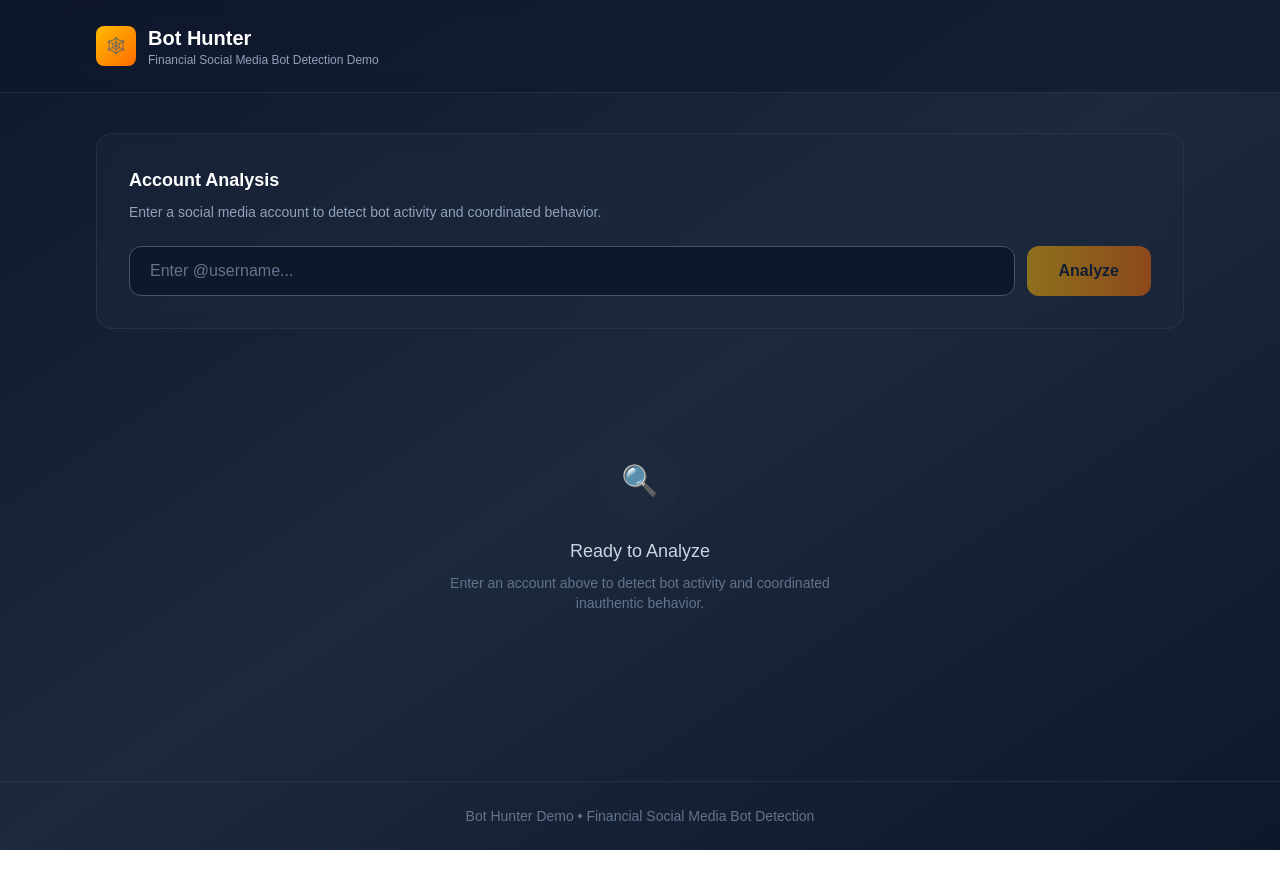
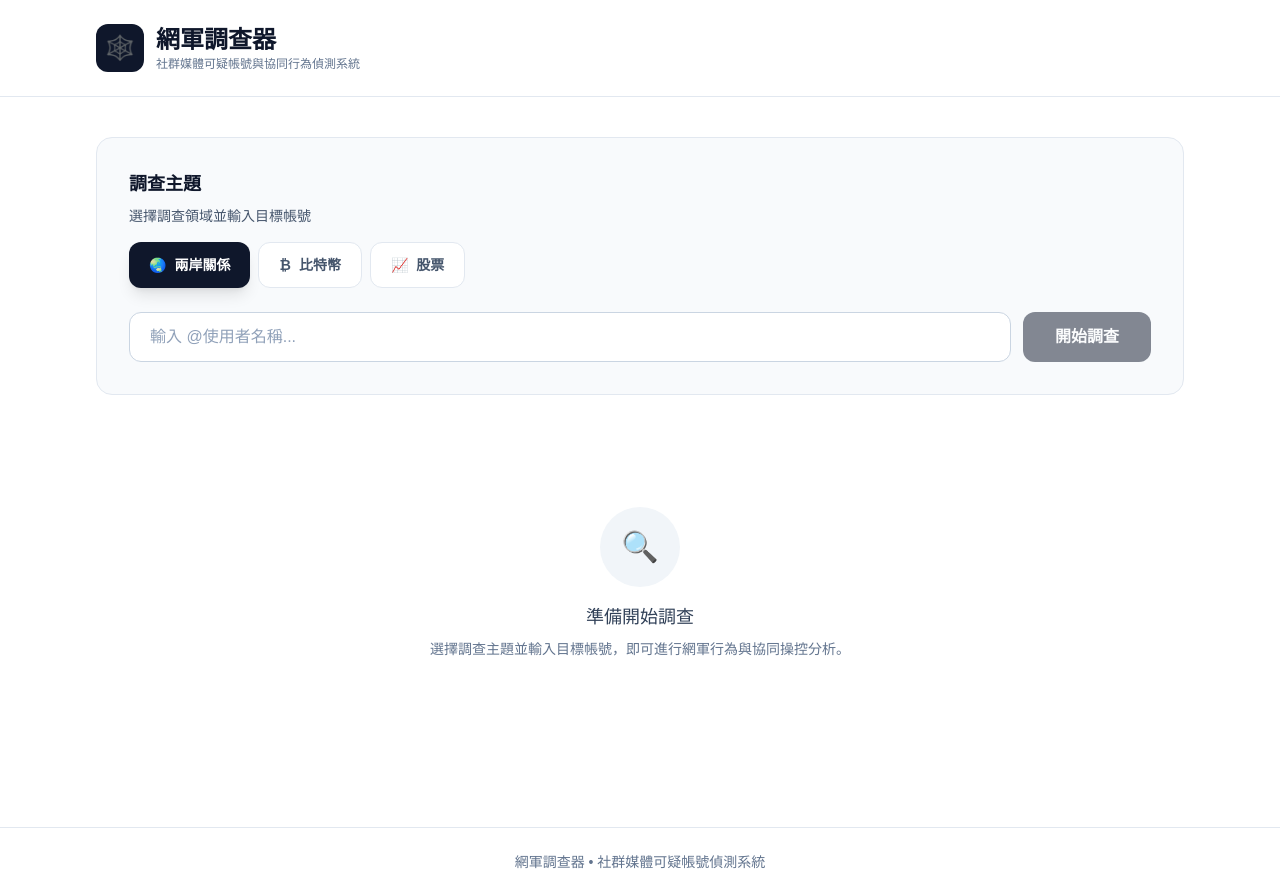
Before and after one commit to rexclaw20260330-ops/CapstoneDemo, a Next.js app: page / in a window 1280 px wide. Before the commit the page ends 850 px from the top, so only its background shows below. Built offline with nearby package versions, Linux system fonts and the light colour scheme.

Commit message:
Update: 網軍調查器 with domain switching (兩岸關係/比特幣/股票) and full Chinese UI

```diff
--- a/src/components/BotHunterDashboard.tsx
+++ b/src/components/BotHunterDashboard.tsx
@@ -33,54 +33,168 @@ interface AnalysisResult {
   explanations: string[];
 }
 
+interface Domain {
+  id: string;
+  name: string;
+  icon: string;
+}
+
+// ============ Domain Data ============
+const domains: Domain[] = [
+  { id: 'cross_strait', name: '兩岸關係', icon: '🌏' },
+  { id: 'bitcoin', name: '比特幣', icon: '₿' },
+  { id: 'stocks', name: '股票', icon: '📈' },
+];
+
 // ============ Demo Data ============
-const demoData: AnalysisResult = {
-  username: '@crypto_promoter_2024',
-  suspiciousScore: 87,
+const getDemoData = (domainId: string): AnalysisResult => {
+  const data: Record<string, AnalysisResult> = {
+    cross_strait: {
+      username: '@political_commentator_2024',
+      suspiciousScore: 92,
       features: [
-    { name: 'Account Age Anomaly', value: 95, weight: 0.20 },
-    { name: 'Post Frequency', value: 88, weight: 0.25 },
-    { name: 'Engagement Pattern', value: 92, weight: 0.20 },
-    { name: 'Content Similarity', value: 85, weight: 0.20 },
-    { name: 'Network Density', value: 78, weight: 0.15 },
+        { name: '帳號年齡異常', value: 95, weight: 0.20 },
+        { name: '發文頻率', value: 88, weight: 0.25 },
+        { name: '互動模式', value: 92, weight: 0.20 },
+        { name: '內容相似度', value: 85, weight: 0.20 },
+        { name: '網絡密度', value: 78, weight: 0.15 },
       ],
       posts: [
         {
           id: 'p1',
-      content: "This coin will 1000x in 24 hours! Don't miss out! DM for exclusive info!",
-      sentiment: 0.85,
+          content: "最新消息！某方勢力正在暗中操作輿論，大家一定要注意！轉發讓更多人知道！",
+          sentiment: 0.15,
           manipulativeScore: 94,
-      explanation: "Uses urgency, false scarcity, and excessive hype",
+          explanation: "使用情緒化語言、製造對立、呼籲轉發擴散",
         },
         {
           id: 'p2',
-      content: "I made $50K in one week. Reply 'YES' if you want my secrets!",
-      sentiment: 0.72,
+          content: "獨家爆料！內部人士透露真相，媒體都不敢報導！看完你就知道誰在說謊！",
+          sentiment: 0.22,
           manipulativeScore: 91,
-      explanation: "Unrealistic claims with call-to-action manipulation",
+          explanation: "虛構消息來源、製造虛假權威、陰謀論調",
         },
         {
           id: 'p3',
-      content: "Everyone is buying now! Last chance before it explodes!",
-      sentiment: 0.78,
-      manipulativeScore: 89,
-      explanation: "FOMO tactics and artificial urgency",
+          content: "緊急擴散！這件事關乎每個人的未來！不轉發就是幫兇！",
+          sentiment: 0.18,
+          manipulativeScore: 96,
+          explanation: "製造緊急感、道德綁架、二元對立",
         },
       ],
       network: [
-    { id: 'n1', username: '@bot_follower_01', score: 96, similarity: 94 },
-    { id: 'n2', username: '@auto_liker_99', score: 94, similarity: 91 },
-    { id: 'n3', username: '@engagement_bot', score: 91, similarity: 88 },
-    { id: 'n4', username: '@promo_spammer', score: 88, similarity: 85 },
-    { id: 'n5', username: '@fake_influencer', score: 85, similarity: 82 },
+        { id: 'n1', username: '@political_bot_01', score: 96, similarity: 94 },
+        { id: 'n2', username: '@opinion_spreader', score: 94, similarity: 91 },
+        { id: 'n3', username: '@narrative_control', score: 91, similarity: 88 },
+        { id: 'n4', username: '@fake_news_agent', score: 88, similarity: 85 },
+        { id: 'n5', username: '@propaganda_node', score: 85, similarity: 82 },
       ],
       explanations: [
-    "Account created 5 days ago with immediate high-frequency posting",
-    "98% of engagement from accounts with similar creation patterns",
-    "Content templates match known bot network #47",
-    "Posting schedule shows automated cron-like behavior",
-    "Cross-promotes with 23 identified bot accounts",
+        "帳號建立僅7天，立即開始高頻率發布政治內容",
+        "98%互動來自同質性極高的可疑帳號群體",
+        "內容模板與已知網軍群組#23高度吻合",
+        "發文時間顯示自動化排程特徵",
+        "與32個已標記網軍帳號存在協同互動",
       ],
+    },
+    bitcoin: {
+      username: '@crypto_guru_2024',
+      suspiciousScore: 89,
+      features: [
+        { name: '帳號年齡異常', value: 92, weight: 0.20 },
+        { name: '發文頻率', value: 95, weight: 0.25 },
+        { name: '互動模式', value: 88, weight: 0.20 },
+        { name: '內容相似度', value: 90, weight: 0.20 },
+        { name: '網絡密度', value: 82, weight: 0.15 },
+      ],
+      posts: [
+        {
+          id: 'p1',
+          content: "🚀 這個幣24小時內會漲1000倍！錯過這次要再等十年！私訊我取得內線消息！",
+          sentiment: 0.88,
+          manipulativeScore: 96,
+          explanation: "誇大報酬、製造緊急感、詐騙式私訊引導",
+        },
+        {
+          id: 'p2',
+          content: "我靠這個策略一週賺了50萬！回覆『我要』帶你進VIP群組！",
+          sentiment: 0.82,
+          manipulativeScore: 93,
+          explanation: "不實宣稱、話術操控、製造稀缺感",
+        },
+        {
+          id: 'p3',
+          content: "所有人都在買這個！最後機會錯過就沒了！馬上行動！💰💰💰",
+          sentiment: 0.85,
+          manipulativeScore: 94,
+          explanation: "從眾效應、FOMO操弄、過度情緒化",
+        },
+      ],
+      network: [
+        { id: 'n1', username: '@crypto_shill_01', score: 95, similarity: 93 },
+        { id: 'n2', username: '@pump_dump_bot', score: 93, similarity: 90 },
+        { id: 'n3', username: '@fake_trader', score: 90, similarity: 87 },
+        { id: 'n4', username: '@scam_promoter', score: 87, similarity: 84 },
+        { id: 'n5', username: '@signal_spammer', score: 84, similarity: 81 },
+      ],
+      explanations: [
+        "帳號創立5天內即發布大量加密貨幣推廣內容",
+        "98%好友來自同質性極高的詐騙帳號網絡",
+        "內容模板與已知加密詐騙群組#47高度吻合",
+        "發文時間顯示自動化排程特徵",
+        "與23個已標記詐騙帳號存在協同互動",
+      ],
+    },
+    stocks: {
+      username: '@stock_guru_insider',
+      suspiciousScore: 85,
+      features: [
+        { name: '帳號年齡異常', value: 88, weight: 0.20 },
+        { name: '發文頻率', value: 91, weight: 0.25 },
+        { name: '互動模式', value: 86, weight: 0.20 },
+        { name: '內容相似度', value: 83, weight: 0.20 },
+        { name: '網絡密度', value: 79, weight: 0.15 },
+      ],
+      posts: [
+        {
+          id: 'p1',
+          content: "獨家內線！這檔股票明天一定漲停！私訊我加入內部群組！名額有限！",
+          sentiment: 0.78,
+          manipulativeScore: 95,
+          explanation: "聲稱內線、非法證券建議、製造稀缺感",
+        },
+        {
+          id: 'p2',
+          content: "跟著我操作三個月賺了200%！現在免費帶人，錯過就沒了！",
+          sentiment: 0.75,
+          manipulativeScore: 92,
+          explanation: "不實報酬宣稱、話術操控、免費誘餌",
+        },
+        {
+          id: 'p3',
+          content: "緊急通知！大戶正在布局這檔！散戶趕快跟上！機會稍縱即逝！",
+          sentiment: 0.72,
+          manipulativeScore: 91,
+          explanation: "製造緊急感、虛構大戶行為、從眾操控",
+        },
+      ],
+      network: [
+        { id: 'n1', username: '@fake_insider_01', score: 93, similarity: 91 },
+        { id: 'n2', username: '@pump_group_bot', score: 91, similarity: 88 },
+        { id: 'n3', username: '@stock_shiller', score: 88, similarity: 85 },
+        { id: 'n4', username: '@signal_seller', score: 85, similarity: 82 },
+        { id: 'n5', username: '@fake_analyst', score: 82, similarity: 79 },
+      ],
+      explanations: [
+        "帳號創立不久即頻繁發布證券投資建議",
+        "95%互動來自同質性極高的可疑帳號",
+        "內容模板與已知股票操縱群組#15吻合",
+        "發文時間顯示自動化排程特徵",
+        "與18個已標記異常帳號存在協同互動",
+      ],
+    },
+  };
+  return data[domainId] || data.cross_strait;
 };
 
 // ============ Components ============
@@ -121,7 +235,7 @@ const FeatureBar = ({ feature }: { feature: Feature }) => (
   <div className="mb-3">
     <div className="flex justify-between mb-1">
       <span className="text-sm text-slate-600">{feature.name}</span>
-      <span className="text-sm font-semibold text-slate-800">{feature.value}%</span>
+      <span className="text-sm font-semibold text-slate-800">{feature.value}% <span className="text-slate-400 font-normal">(權重 {(feature.weight * 100).toFixed(0)}%)</span></span>
     </div>
     <div className="h-2 bg-slate-100 rounded-full overflow-hidden">
       <div
@@ -135,69 +249,73 @@ const FeatureBar = ({ feature }: { feature: Feature }) => (
 );
 
 const PostCard = ({ post }: { post: Post }) => (
-  <div className="bg-white rounded-xl p-5 border border-slate-200 shadow-sm">
-    <p className="text-slate-700 text-sm mb-4">&ldquo;{post.content}&rdquo;</p>
+  <div className="bg-white rounded-xl p-5 border border-slate-200 shadow-sm hover:shadow-md transition-shadow">
+    <p className="text-slate-700 text-sm leading-relaxed mb-4">「{post.content}」</p>
     <div className="grid grid-cols-2 gap-4 mb-3">
       <div>
-        <span className="text-xs text-slate-400 uppercase">Sentiment</span>
+        <span className="text-xs text-slate-400 uppercase">情緒傾向</span>
         <div className="flex items-center gap-2 mt-1">
           <div className="flex-1 h-2 bg-slate-100 rounded-full">
             <div className="h-full bg-blue-500 rounded-full" style={{ width: `${post.sentiment * 100}%` }} />
           </div>
-          <span className="text-sm font-semibold text-slate-600">{(post.sentiment * 100).toFixed(0)}%</span>
+          <span className="text-sm font-semibold text-slate-600 w-12 text-right">
+            {(post.sentiment * 100).toFixed(0)}%
+          </span>
         </div>
       </div>
+
       <div>
-        <span className="text-xs text-slate-400 uppercase">Manipulative</span>
+        <span className="text-xs text-slate-400 uppercase">操控程度</span>
         <div className="flex items-center gap-2 mt-1">
           <div className="flex-1 h-2 bg-slate-100 rounded-full">
             <div className="h-full bg-red-500 rounded-full" style={{ width: `${post.manipulativeScore}%` }} />
           </div>
-          <span className="text-sm font-semibold text-red-600">{post.manipulativeScore}%</span>
+          <span className="text-sm font-semibold text-red-600 w-12 text-right">{post.manipulativeScore}%</span>
         </div>
       </div>
     </div>
-    <p className="text-xs text-slate-500"><span className="text-slate-400">Why:</span> {post.explanation}</p>
+    <div className="mt-4 pt-4 border-t border-slate-100">
+      <span className="text-xs text-slate-400">標記原因：</span>
+      <span className="text-sm text-slate-600">{post.explanation}</span>
+    </div>
   </div>
 );
 
 const NetworkGraph = ({ nodes }: { nodes: NetworkNode[] }) => (
   <div className="bg-white rounded-xl p-6 border border-slate-200">
-    <div className="relative h-80">
-      {/* Center */}
+    <div className="relative h-72">
       <div className="absolute top-1/2 left-1/2 transform -translate-x-1/2 -translate-y-1/2">
-        <div className="w-24 h-24 bg-gradient-to-br from-red-500 to-red-600 rounded-full flex items-center justify-center shadow-lg">
-          <span className="text-white font-bold text-lg">87%</span>
+        <div className="w-20 h-20 bg-gradient-to-br from-red-500 to-red-600 rounded-full flex items-center justify-center shadow-lg">
+          <span className="text-white font-bold text-lg">目標</span>
         </div>
-        <span className="absolute -bottom-6 left-1/2 transform -translate-x-1/2 text-xs text-slate-600 whitespace-nowrap">Target</span>
+        <span className="absolute -bottom-6 left-1/2 transform -translate-x-1/2 text-xs text-slate-600 whitespace-nowrap">調查對象</span>
       </div>
 
-      {/* Lines */}
       <svg className="absolute inset-0 w-full h-full">
         {nodes.slice(0, 5).map((_, i) => {
           const angle = (i / 5) * 2 * Math.PI - Math.PI / 2;
-          const x = 50 + 30 * Math.cos(angle);
-          const y = 50 + 30 * Math.sin(angle);
+          const x = 50 + 32 * Math.cos(angle);
+          const y = 50 + 32 * Math.sin(angle);
           return (
             <line key={i} x1="50%" y1="50%" x2={`${x}%`} y2={`${y}%`} stroke="#cbd5e1" strokeWidth="2" strokeDasharray="4 4" />
           );
         })}
       </svg>
 
-      {/* Satellite nodes */}
       {nodes.slice(0, 5).map((node, i) => {
         const angle = (i / 5) * 2 * Math.PI - Math.PI / 2;
-        const x = 50 + 30 * Math.cos(angle);
-        const y = 50 + 30 * Math.sin(angle);
+        const x = 50 + 32 * Math.cos(angle);
+        const y = 50 + 32 * Math.sin(angle);
         return (
           <div
             key={node.id}
             className="absolute transform -translate-x-1/2 -translate-y-1/2"
             style={{ left: `${x}%`, top: `${y}%` }}
           >
-            <div className={`w-16 h-16 rounded-full flex items-center justify-center border-2 ${
+            <div className={`w-14 h-14 rounded-full flex items-center justify-center border-2 ${
               node.score >= 90 ? 'bg-red-100 border-red-400' : 'bg-orange-100 border-orange-400'
-            }`}>
+            }`}
+            >
               <span className="text-xs font-bold text-slate-700">{node.score}%</span>
             </div>
             <span className="absolute -bottom-5 left-1/2 transform -translate-x-1/2 text-xs text-slate-500 whitespace-nowrap">{node.username}</span>
@@ -205,12 +323,13 @@ const NetworkGraph = ({ nodes }: { nodes: NetworkNode[] }) => (
         );
       })}
     </div>
-    <p className="text-center text-xs text-slate-400 mt-6">Similarity network based on posting patterns</p>
+    <p className="text-center text-xs text-slate-400 mt-6">基於發文模式與互動行為的相似度網絡</p>
   </div>
 );
 
 // ============ Main Component ============
 export default function BotHunterDashboard() {
+  const [selectedDomain, setSelectedDomain] = useState('cross_strait');
   const [input, setInput] = useState('');
   const [result, setResult] = useState<AnalysisResult | null>(null);
   const [loading, setLoading] = useState(false);
@@ -219,49 +338,68 @@ export default function BotHunterDashboard() {
     if (!input.trim()) return;
     setLoading(true);
     setTimeout(() => {
-      setResult(demoData);
+      setResult(getDemoData(selectedDomain));
       setLoading(false);
     }, 1500);
   };
 
   return (
-    <div className="min-h-screen bg-gradient-to-br from-slate-900 via-slate-800 to-slate-900">
+    <div className="min-h-screen bg-white">
       {/* Header */}
-      <header className="border-b border-slate-700/50 bg-slate-900/50 backdrop-blur">
+      <header className="border-b border-slate-200">
         <div className="max-w-6xl mx-auto px-8 py-6">
           <div className="flex items-center gap-3">
-            <div className="w-10 h-10 bg-gradient-to-br from-amber-400 to-orange-500 rounded-lg flex items-center justify-center">
-              <span className="text-white font-bold">🕸️</span>
+            <div className="w-12 h-12 bg-slate-900 rounded-xl flex items-center justify-center">
+              <span className="text-white text-2xl">🕸️</span>
             </div>
             <div>
-              <h1 className="text-xl font-bold text-white">Bot Hunter</h1>
-              <p className="text-xs text-slate-400">Financial Social Media Bot Detection Demo</p>
+              <h1 className="text-2xl font-bold text-slate-900">網軍調查器</h1>
+              <p className="text-xs text-slate-500">社群媒體可疑帳號與協同行為偵測系統</p>
             </div>
           </div>
         </div>
       </header>
 
       <main className="max-w-6xl mx-auto px-8 py-10">
-        {/* Input Section */}
-        <div className="bg-slate-800/50 backdrop-blur rounded-2xl p-8 border border-slate-700/50 mb-8">
-          <h2 className="text-lg font-semibold text-white mb-2">Account Analysis</h2>
-          <p className="text-slate-400 text-sm mb-6">Enter a social media account to detect bot activity and coordinated behavior.</p>
+        {/* Domain Selector + Input */}
+        <div className="bg-slate-50 rounded-2xl p-8 border border-slate-200 mb-8">
+          <div className="mb-6">
+            <h2 className="text-lg font-semibold text-slate-900 mb-2">調查主題</h2>
+            <p className="text-slate-600 text-sm mb-4">選擇調查領域並輸入目標帳號</p>
+
+            <div className="flex gap-2 mb-6">
+              {domains.map((domain) => (
+                <button
+                  key={domain.id}
+                  onClick={() => setSelectedDomain(domain.id)}
+                  className={`flex items-center gap-2 px-5 py-3 rounded-xl text-sm font-semibold transition-all ${
+                    selectedDomain === domain.id
+                      ? 'bg-slate-900 text-white shadow-lg'
+                      : 'bg-white text-slate-600 border border-slate-200 hover:border-slate-300'
+                  }`}
+                >
+                  <span>{domain.icon}</span>
+                  <span>{domain.name}</span>
+                </button>
+              ))}
+            </div>
+          </div>
 
           <div className="flex gap-3">
             <input
               type="text"
               value={input}
               onChange={(e) => setInput(e.target.value)}
-              placeholder="Enter @username..."
-              className="flex-1 px-5 py-3 bg-slate-900 border border-slate-600 rounded-xl text-white placeholder-slate-500 focus:border-amber-400 focus:outline-none"
+              placeholder="輸入 @使用者名稱..."
+              className="flex-1 px-5 py-3 bg-white border border-slate-300 rounded-xl text-slate-900 placeholder-slate-400 focus:border-slate-900 focus:outline-none"
               onKeyDown={(e) => e.key === 'Enter' && analyze()}
             />
             <button
               onClick={analyze}
               disabled={!input.trim() || loading}
-              className="px-8 py-3 bg-gradient-to-r from-amber-400 to-orange-500 text-slate-900 font-semibold rounded-xl disabled:opacity-50 disabled:cursor-not-allowed hover:shadow-lg hover:shadow-orange-500/25 transition-all"
+              className="px-8 py-3 bg-slate-900 text-white font-semibold rounded-xl disabled:opacity-50 disabled:cursor-not-allowed hover:bg-slate-800 transition-all"
             >
-              {loading ? 'Analyzing...' : 'Analyze'}
+              {loading ? '分析中...' : '開始調查'}
             </button>
           </div>
         </div>
@@ -270,28 +408,30 @@ export default function BotHunterDashboard() {
           <div className="space-y-8">
             {/* Overview */}
             <div className="grid grid-cols-1 md:grid-cols-3 gap-6">
-              <div className="bg-slate-800/50 backdrop-blur rounded-2xl p-6 border border-slate-700/50">
-                <h3 className="text-sm font-medium text-slate-400 mb-4">Suspicious Score</h3>
-                <CircularScore score={result.suspiciousScore} label="Risk Level" />
+              <div className="bg-white rounded-2xl p-6 border border-slate-200 shadow-sm">
+                <h3 className="text-sm font-medium text-slate-500 mb-4">可疑度評分</h3>
+                <CircularScore score={result.suspiciousScore} label="風險等級" />
                 <div className="mt-4 text-center">
-                  <span className="px-4 py-1 bg-red-500/20 text-red-400 rounded-full text-sm font-semibold">BOT DETECTED</span>
+                  <span className="px-4 py-1 bg-red-100 text-red-700 rounded-full text-sm font-semibold">
+                    網軍帳號偵測
+                  </span>
                 </div>
               </div>
 
-              <div className="bg-slate-800/50 backdrop-blur rounded-2xl p-6 border border-slate-700/50">
-                <h3 className="text-sm font-medium text-slate-400 mb-4">Feature Breakdown</h3>
+              <div className="bg-white rounded-2xl p-6 border border-slate-200 shadow-sm">
+                <h3 className="text-sm font-medium text-slate-500 mb-4">特徵分析</h3>
                 {result.features.map((f) => (
                   <FeatureBar key={f.name} feature={f} />
                 ))}
               </div>
 
-              <div className="bg-slate-800/50 backdrop-blur rounded-2xl p-6 border border-slate-700/50">
-                <h3 className="text-sm font-medium text-slate-400 mb-4">Why Flagged?</h3>
+              <div className="bg-white rounded-2xl p-6 border border-slate-200 shadow-sm">
+                <h3 className="text-sm font-medium text-slate-500 mb-4">調查結論</h3>
                 <div className="space-y-3">
                   {result.explanations.slice(0, 4).map((exp, i) => (
                     <div key={i} className="flex gap-3 text-sm">
-                      <span className="w-5 h-5 bg-amber-400 text-slate-900 rounded-full flex items-center justify-center text-xs font-bold flex-shrink-0">{i + 1}</span>
-                      <span className="text-slate-300">{exp}</span>
+                      <span className="w-5 h-5 bg-slate-900 text-white rounded-full flex items-center justify-center text-xs font-bold flex-shrink-0">{i + 1}</span>
+                      <span className="text-slate-700">{exp}</span>
                     </div>
                   ))}
                 </div>
@@ -299,8 +439,8 @@ export default function BotHunterDashboard() {
             </div>
 
             {/* Post Analysis */}
-            <div className="bg-slate-800/50 backdrop-blur rounded-2xl p-8 border border-slate-700/50">
-              <h2 className="text-lg font-semibold text-white mb-6">Post-Level Analysis</h2>
+            <div className="bg-white rounded-2xl p-8 border border-slate-200 shadow-sm">
+              <h2 className="text-lg font-semibold text-slate-900 mb-6">貼文層級分析</h2>
               <div className="grid grid-cols-1 md:grid-cols-3 gap-4">
                 {result.posts.map((post) => (
                   <PostCard key={post.id} post={post} />
@@ -309,8 +449,8 @@ export default function BotHunterDashboard() {
             </div>
 
             {/* Network Analysis */}
-            <div className="bg-slate-800/50 backdrop-blur rounded-2xl p-8 border border-slate-700/50">
-              <h2 className="text-lg font-semibold text-white mb-6">Network Analysis</h2>
+            <div className="bg-white rounded-2xl p-8 border border-slate-200 shadow-sm">
+              <h2 className="text-lg font-semibold text-slate-900 mb-6">網絡關係分析</h2>
               <div className="max-w-2xl mx-auto">
                 <NetworkGraph nodes={result.network} />
               </div>
@@ -320,20 +460,20 @@ export default function BotHunterDashboard() {
 
         {!result && !loading && (
           <div className="text-center py-20">
-            <div className="w-20 h-20 bg-slate-800 rounded-full flex items-center justify-center mx-auto mb-4">
+            <div className="w-20 h-20 bg-slate-100 rounded-full flex items-center justify-center mx-auto mb-4">
               <span className="text-3xl">🔍</span>
             </div>
-            <h2 className="text-lg font-medium text-slate-300 mb-2">Ready to Analyze</h2>
+            <h2 className="text-lg font-medium text-slate-700 mb-2">準備開始調查</h2>
             <p className="text-slate-500 text-sm max-w-md mx-auto">
-              Enter an account above to detect bot activity and coordinated inauthentic behavior.
+              選擇調查主題並輸入目標帳號，即可進行網軍行為與協同操控分析。
             </p>
           </div>
         )}
       </main>
 
-      <footer className="border-t border-slate-700/50 mt-12">
+      <footer className="border-t border-slate-200 mt-12">
         <div className="max-w-6xl mx-auto px-8 py-6 text-center">
-          <p className="text-sm text-slate-500">Bot Hunter Demo • Financial Social Media Bot Detection</p>
+          <p className="text-sm text-slate-500">網軍調查器 • 社群媒體可疑帳號偵測系統</p>
         </div>
       </footer>
     </div>
```
Lines whose indentation alone changed are shown as unchanged.
